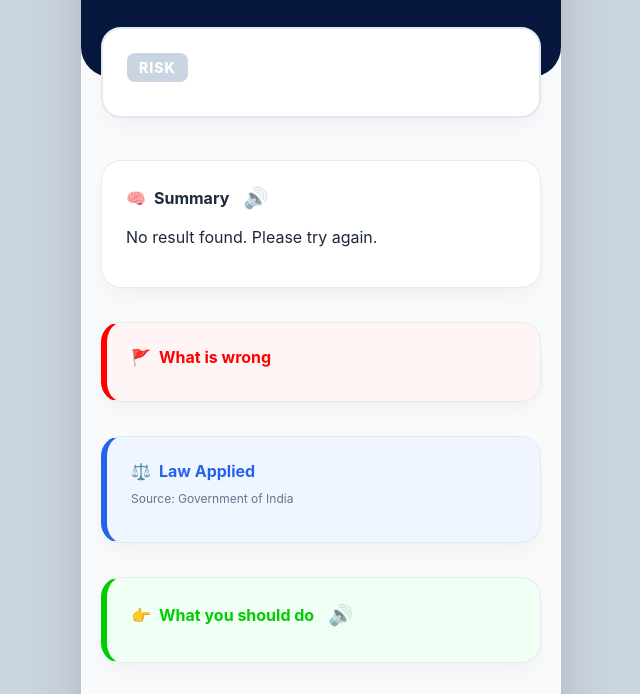
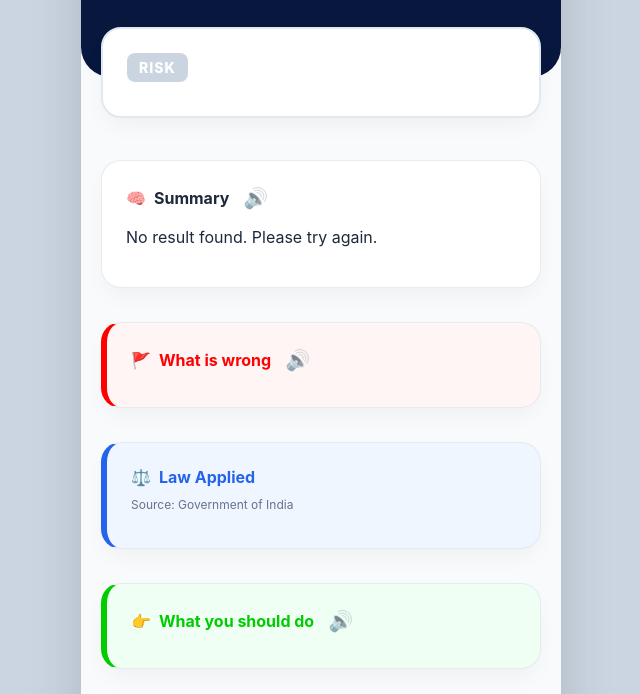
Before and after one commit to TheNoOneX/juris-frontend, a plain HTML site: page result.html in a window 1280 px wide. Shown: the part 94-788 px from the top of the page, without its empty margins (319-959 px from the left). Drawn offline with Linux system fonts and the light colour scheme.

Commit message:
Update result.html

```diff
--- a/result.html
+++ b/result.html
@@ -5,6 +5,9 @@
   <title>Result</title>
   <meta name="viewport" content="width=device-width, initial-scale=1.0">
   <link rel="stylesheet" href="css/styles.css">
+  <link rel="icon" href="/frontend/fav-icons/favicon.ico">
+  <link rel="icon" type="image/png" sizes="32x32" href="/frontend/fav-icons/favicon-16x16.png">
+  <link rel="icon" type="image/png" sizes="16x16" href="/frontend/fav-icons/favicon-32x32.png">
 </head>
 <body>
 
@@ -49,6 +52,12 @@
     <div class="card redflag-card fade-glass">
       <div class="icon-row">
         🚩 <strong data-i18n="what_wrong">What is wrong</strong>
+        <button class="speak-btn"
+                onclick="toggleSpeak(this)"
+                data-speak-target="redFlags"
+                title="Listen">
+          🔊
+        </button>
       </div>
       <ul id="redFlags" class="simple-list"></ul>
     </div>
```
